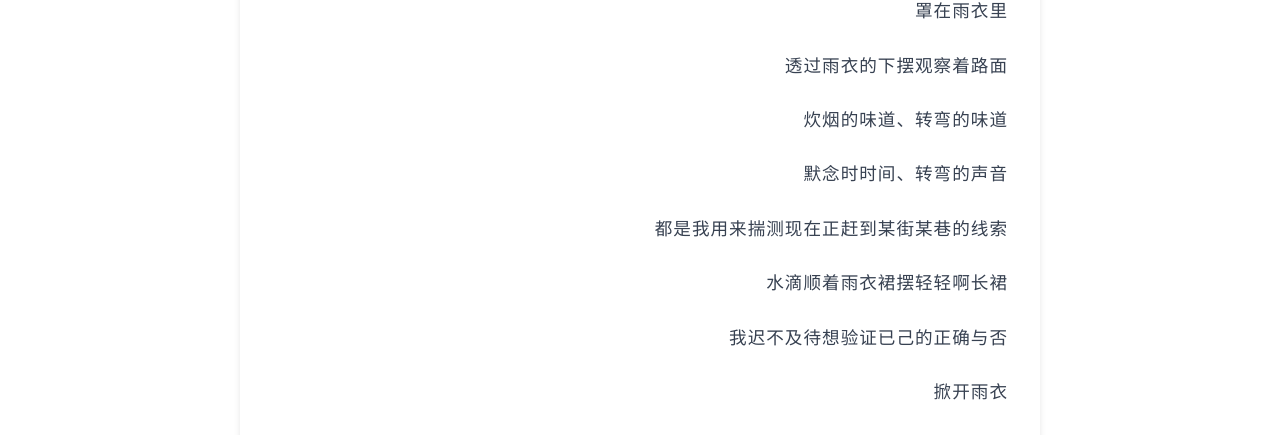
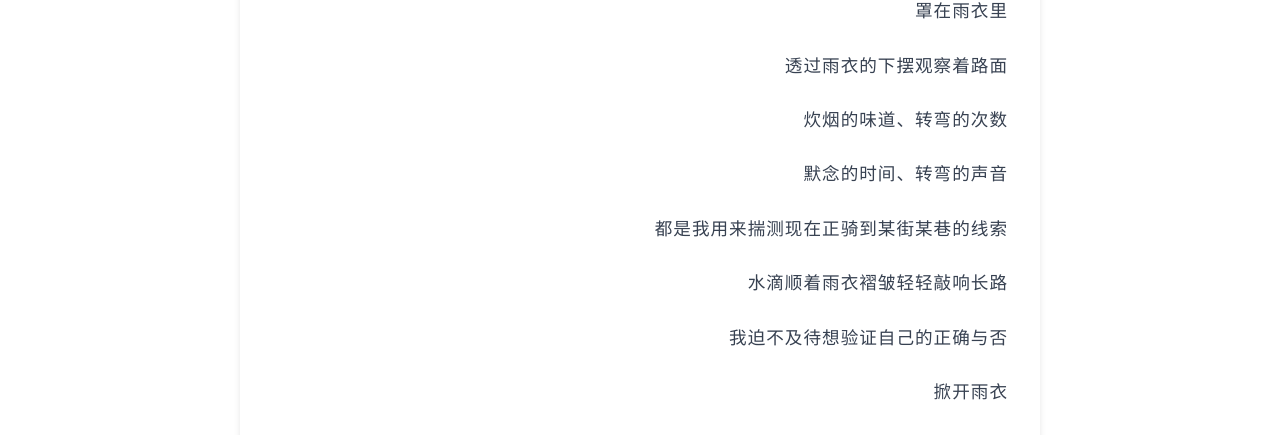
Before and after one commit to adonxx/yasil-blog, a Jekyll site: the page built from moments/yuyi.md, in a window 1280 px wide and 900 px high, scrolled down 721 px. Shown: the part 150-585 px from the top of the window. Built offline with Jekyll 4.4.1, drawn with Linux system fonts in a browser that asks for light colours.

Commit message:
小修改

```diff
--- a/moments/yuyi.md
+++ b/moments/yuyi.md
@@ -17,11 +17,11 @@ permalink: /moments/yuyi/
         <p>坐在同样的后座</p>
         <p>罩在雨衣里</p>
         <p>透过雨衣的下摆观察着路面</p>
-        <p>炊烟的味道、转弯的味道</p>
-        <p>默念时时间、转弯的声音</p>
-        <p>都是我用来揣测现在正赶到某街某巷的线索</p>
-        <p>水滴顺着雨衣裙摆轻轻啊长裙</p>
-        <p>我迟不及待想验证已己的正确与否</p>
+        <p>炊烟的味道、转弯的次数</p>
+        <p>默念的时间、转弯的声音</p>
+        <p>都是我用来揣测现在正骑到某街某巷的线索</p>
+        <p>水滴顺着雨衣褶皱轻轻敲响长路</p>
+        <p>我迫不及待想验证自己的正确与否</p>
         <p>掀开雨衣</p>
         <p>已是二十年后</p>
         <p class="bgm-note">BGM：时间煮雨 - 陈思宇</p>
```
